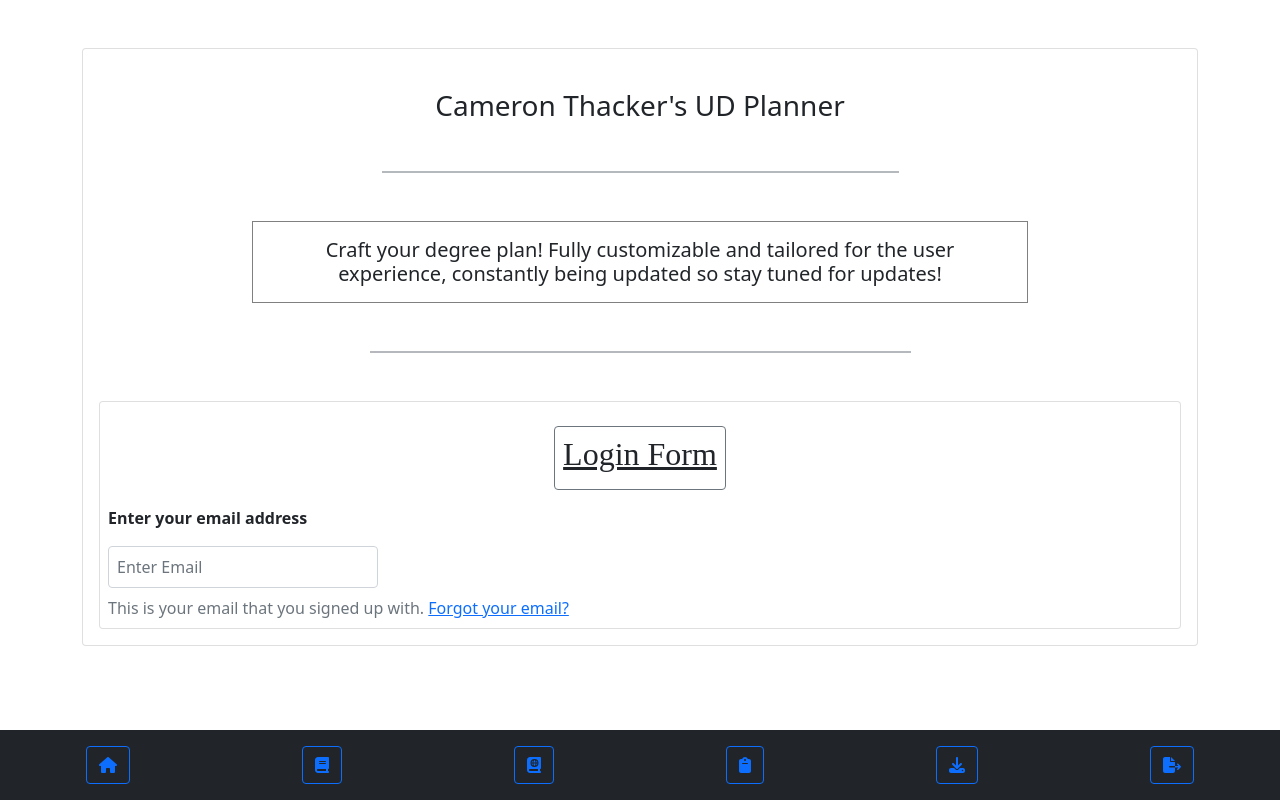
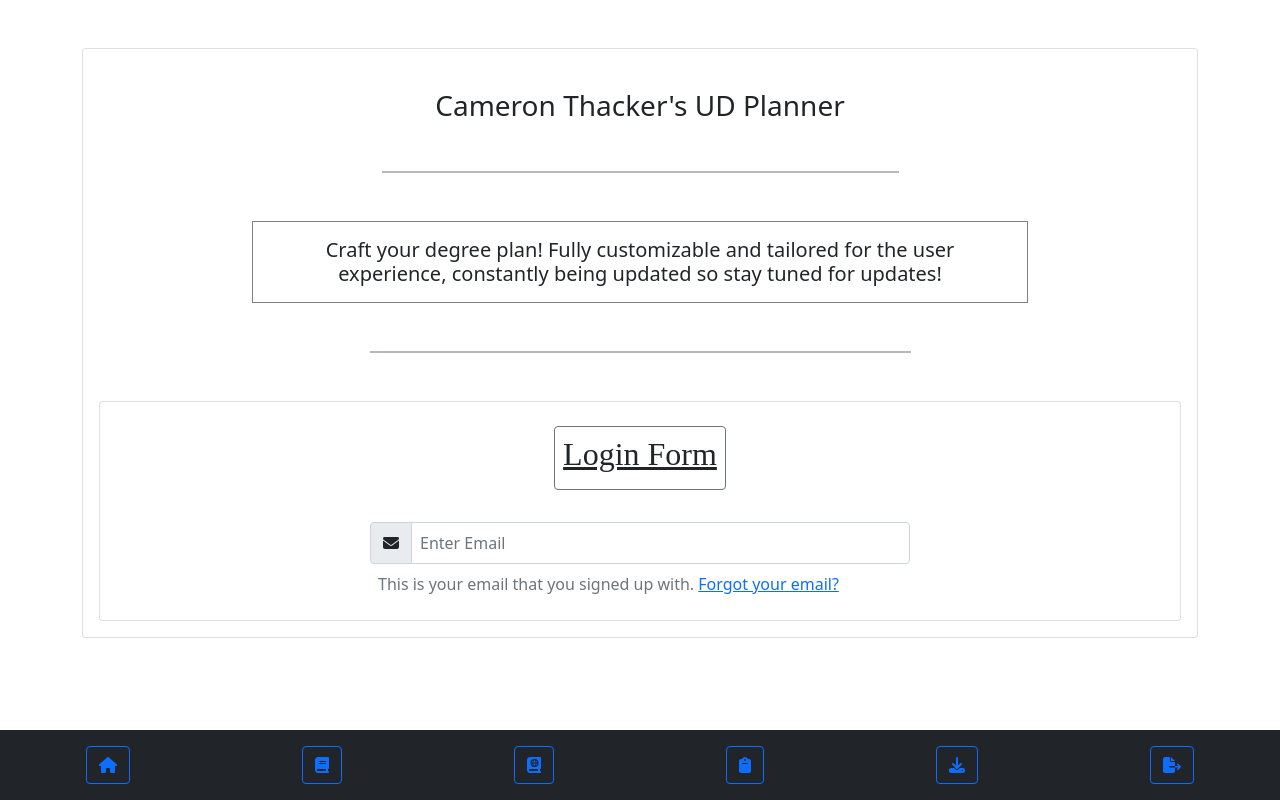
Before and after one commit to cthacker-udel/CourseScheduler, a React (Create React App) app in the folder client/: page / in a window 1280 px wide. Built offline with nearby package versions, Linux system fonts and the light colour scheme.

Commit message:
[main] Added margin styling to login form

```diff
--- a/client/src/locale/en/login.json
+++ b/client/src/locale/en/login.json
@@ -2,7 +2,7 @@
     "button_text": "Login",
     "login_header": "Login to the UD Planner",
     "login_email_placeholder": "Enter Email",
-    "password_form1_label": "Enter your email address",
+    "password_form1_label": "Email address",
     "email_form_help_text": "This is your email that you signed up with.",
     "email_forgot_text": "Forgot your email?"
 }
--- a/client/src/modules/LoginPage/LoginPage.module.css
+++ b/client/src/modules/LoginPage/LoginPage.module.css
@@ -41,7 +41,7 @@
 
     to {
         opacity: 1;
-        width: 50%;
+        width: 75%;
         height: 50%;
         font-size: 1em;
     }
--- a/client/src/modules/LoginPage/LoginPage.tsx
+++ b/client/src/modules/LoginPage/LoginPage.tsx
@@ -1,6 +1,8 @@
 /* eslint-disable no-undefined -- disabled to use react-hook-form properly */
+import { faEnvelope } from "@fortawesome/free-solid-svg-icons";
+import { FontAwesomeIcon } from "@fortawesome/react-fontawesome";
 import React from "react";
-import { Card, Container, Form } from "react-bootstrap";
+import { Card, Container, Form, InputGroup } from "react-bootstrap";
 import { useForm } from "react-hook-form";
 import { FormattedMessage } from "react-intl";
 import { Link } from "react-router-dom";
@@ -50,18 +52,27 @@ export const LoginPage = (): JSX.Element => {
                                     <FormattedMessage id="login_form_title" />
                                 </h2>
                             </Card.Title>
-                            <Form className={`${styles.login_email_form}`}>
-                                <Form.Group controlId="password-form">
-                                    <Form.Label className="text-start fw-bolder text-wrap w-100 m-2">
-                                        {loginFormDetails.password_form1_label}
-                                    </Form.Label>
+                            <Form
+                                className={`w-100 ${styles.login_email_form}`}
+                            >
+                                <Form.Group className="mx-auto w-50 mt-4 mb-4">
+                                    <InputGroup>
+                                        <InputGroup.Text>
+                                            <label htmlFor="email_login_form_component">
+                                                <FontAwesomeIcon
+                                                    icon={faEnvelope}
+                                                />
+                                            </label>
+                                        </InputGroup.Text>
                                         <Form.Control
-                                        className="m-2 p-2 w-50 mr-auto"
+                                            className="p-2 w-75 mr-auto"
+                                            id="email_login_form_component"
                                             placeholder={
                                                 loginFormDetails.login_email_placeholder
                                             }
                                             type="email"
                                         />
+                                    </InputGroup>
                                     <div
                                         className="text-start w-100 m-2 text-muted"
                                         id="email_help_block"
```
Lines whose indentation alone changed are shown as unchanged.
